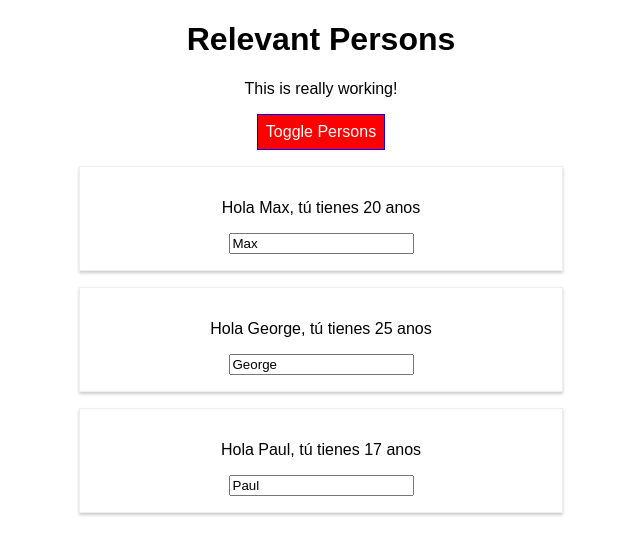
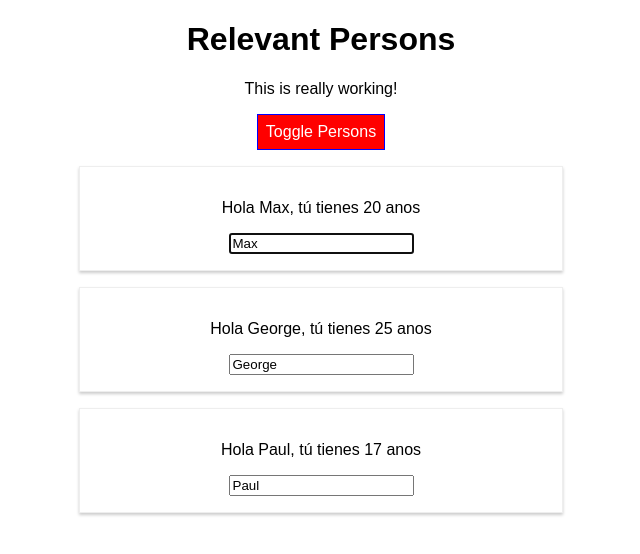
Before and after one commit to MrTuts/react-16-complete-guide, a React app: page / in a window 1280 px wide. Both pictures are taken after a click on the button "Toggle Persons". Shown: the top 554 px of the page, without its empty margins (319-959 px from the left). Built offline with nearby package versions, Linux system fonts and the light colour scheme.

Commit message:
added ref and focus to Person

```diff
--- a/src/components/Persons/Person/Person.js
+++ b/src/components/Persons/Person/Person.js
@@ -5,6 +5,18 @@ import classes from './Person.css';
 import withClass from '../../../hoc/withClass';
 
 class Person extends Component {
+  constructor(props) {
+    super(props);
+
+    this.inputElement = null;
+  }
+
+  componentDidMount() {
+    if (this.props.position === 0) {
+      this.inputElement.focus();
+    }
+  }
+
   render() {
     const props = this.props;
     return (
@@ -13,7 +25,14 @@ class Person extends Component {
           Hola {props.name}, tú tienes {props.age} anos
         </p>
         {props.children && <p>{props.children}</p>}
-        <input type="text" onChange={props.change} value={props.name} />
+        <input
+          ref={inp => {
+            this.inputElement = inp;
+          }}
+          type="text"
+          onChange={props.change}
+          value={props.name}
+        />
       </React.Fragment>
     );
   }
@@ -23,6 +42,7 @@ Person.PropTypes = {
   click: PropTypes.func,
   change: PropTypes.func,
   name: PropTypes.string,
+  position: PropTypes.number,
   age: PropTypes.number,
 };
 
--- a/src/components/Persons/Persons.js
+++ b/src/components/Persons/Persons.js
@@ -6,6 +6,7 @@ class Persons extends Component {
     return this.props.persons.map(({ name, age, id }, index) => (
       //will only work in production build
       <Person
+        position={index}
         name={name}
         age={age}
         click={() => this.props.clicked(index)}
```
